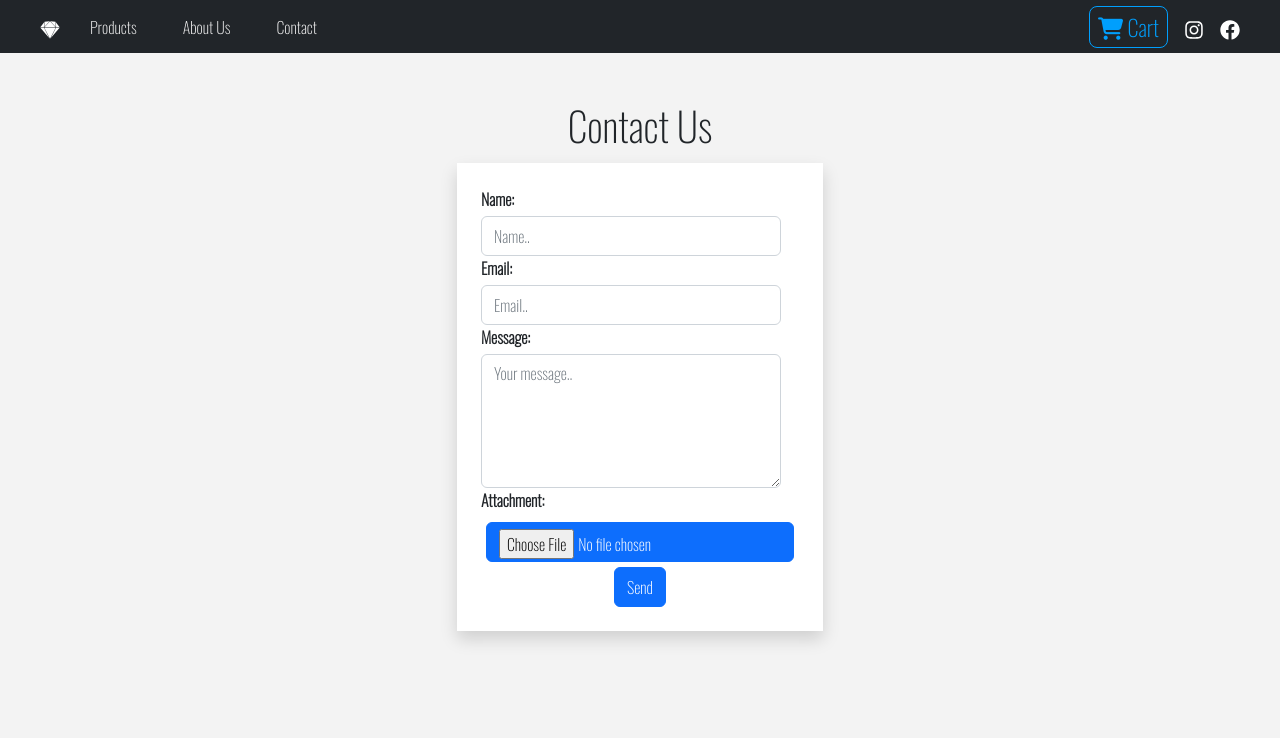
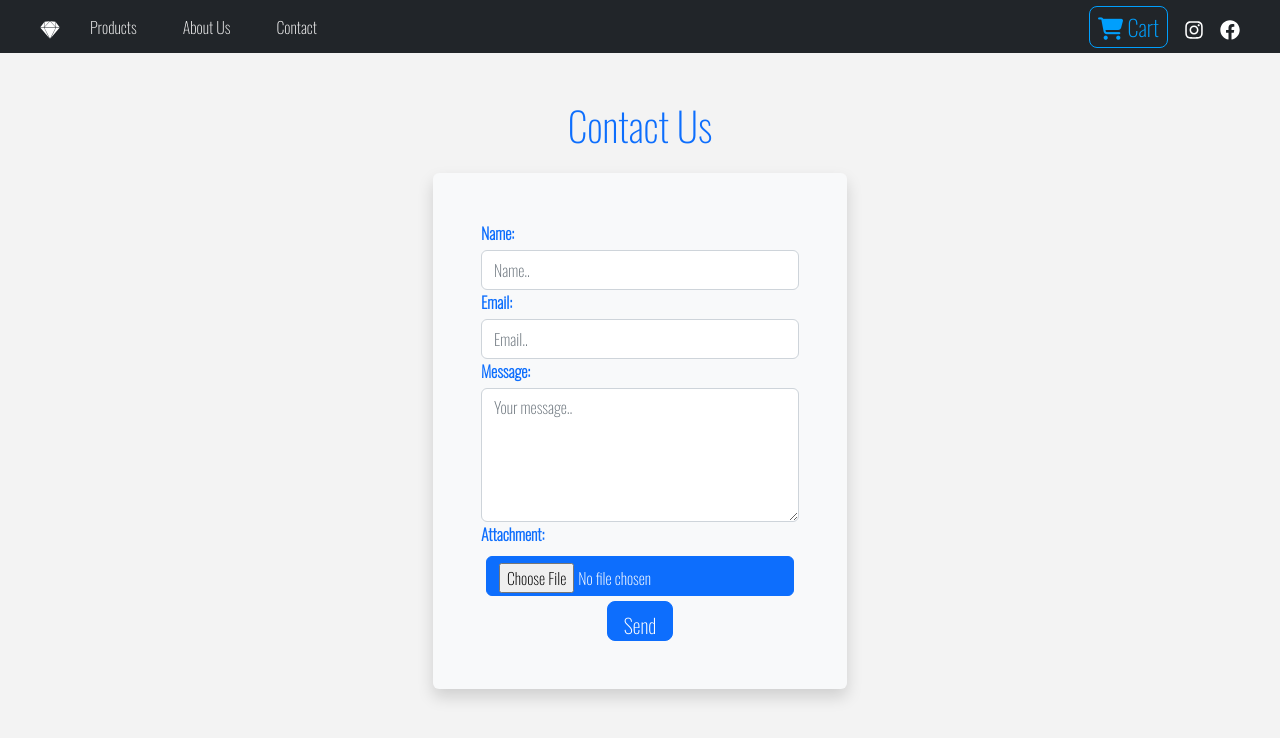
Before and after one commit to Danielgum94/fitness-shop, a React (Create React App) app: page /contact in a window 1280 px wide. Shown: the top 738 px of the page. Built offline with nearby package versions, Linux system fonts and the light colour scheme.

Commit message:
Add files via upload

```diff
--- a/src/components/Contact.jsx
+++ b/src/components/Contact.jsx
@@ -43,35 +43,33 @@ export default function Contact() {
 
     return (
       <div className="container">
-          <div style={{margin: ''}} className="text-center mt-5 mb-0">
-            <h1 id="contact-header">Contact Us</h1>
+        <div className="text-center mt-5 mb-4">
+          <h1 id="contact-header" className="text-primary">Contact Us</h1>
         </div>
         <div className="d-flex justify-content-center align-items-center" style={{ minHeight: '60vh' }}>
-            <form className="contact-form bg-white p-4 shadow" ref={form} onSubmit={sendEmail}>
+          <form className="contact-form bg-light p-5 shadow rounded" ref={form} onSubmit={sendEmail}>
             <div className="form-group">
-                <label htmlFor="name" className="label-c">Name:</label>
+              <label htmlFor="name" className="label-c text-primary">Name:</label>
               <input
                 className="form-control"
                 id="name"
                 name="user_name"
                 type="text"
                 placeholder="Name.."
-                  style={{ maxWidth: '300px' }}
               />
             </div>
             <div className="form-group">
-                <label htmlFor="email" className="label-c">Email:</label>
+              <label htmlFor="email" className="label-c text-primary">Email:</label>
               <input
                 className="form-control"
                 id="email"
                 name="user_email"
                 type="email"
                 placeholder="Email.."
-                  style={{ maxWidth: '300px' }}
               />
             </div>
             <div className="form-group">
-                <label htmlFor="message" className="label-c">Message:</label>
+              <label htmlFor="message" className="label-c text-primary">Message:</label>
               <textarea
                 name="message"
                 className="form-control"
@@ -79,24 +77,24 @@ export default function Contact() {
                 cols={5}
                 rows={5}
                 placeholder="Your message.."
-                  style={{ maxWidth: '300px' }}
               ></textarea>
             </div>
             <div className="form-group">
-              <label htmlFor="attachment">Attachment:</label>
+              <label htmlFor="attachment" className="text-primary">Attachment:</label>
               <input
                 className="btn btn-primary custom-upload-button form-group text-center"
                 type="file"
                 name="attachment"
                 id="attachment"
-                  style={{ display: 'block', margin: '5px'}}
+                style={{ display: 'block', margin: '5px' }}
                 onClick={handleUploadClick}
 />
+
             </div>
             <div className="form-group text-center">
               <input
                 id="send-btn"
-                  className="btn btn-primary"
+                className="btn btn-primary btn-lg"
                 type="submit"
                 value="Send"
               />
@@ -105,6 +103,4 @@ export default function Contact() {
         </div>
       </div>
     );
-
-
     }
--- a/src/components/Payment.jsx
+++ b/src/components/Payment.jsx
@@ -1,13 +1,12 @@
-import React, {useState} from 'react'
-import './CSS/payment.css'
+import React, { useState } from 'react';
+import './CSS/payment.css';
 
 export default function Payment(props) {
-
-    const [cardNumber, setCardNumber] = useState("");
-  const [cardName, setCardName] = useState("");
-  const [expiryDate, setExpiryDate] = useState("");
-  const [cvv, setCvv] = useState("");
-  const [id, setId] = useState("");
+  const [cardNumber, setCardNumber] = useState('');
+  const [cardName, setCardName] = useState('');
+  const [expiryDate, setExpiryDate] = useState('');
+  const [cvv, setCvv] = useState('');
+  const [id, setId] = useState('');
 
   const handleSubmit = (e) => {
     e.preventDefault();
@@ -15,11 +14,14 @@ export default function Payment(props) {
   };
 
   return (
+    <div className="container d-flex justify-content-center align-items-center mt-5 h-100">
+      <div className="payment-box p-4 shadow rounded">
         <form className="payment-form" onSubmit={handleSubmit}>
-    <div className="form-row">
+          <div className="form-group">
             <label htmlFor="cardNumber">Card Number:</label>
             <input
               type="text"
+              className="form-control"
               id="cardNumber"
               value={cardNumber}
               onChange={(e) => setCardNumber(e.target.value)}
@@ -27,19 +29,21 @@ export default function Payment(props) {
               maxLength="19"
             />
           </div>
-    <div className="form-row">
+          <div className="form-group">
             <label htmlFor="cardName">Name on Card:</label>
             <input
               type="text"
+              className="form-control"
               id="cardName"
               value={cardName}
               onChange={(e) => setCardName(e.target.value)}
             />
           </div>
-    <div className="form-row">
+          <div className="form-group">
             <label htmlFor="expiryDate">Expiry Date:</label>
             <input
               type="text"
+              className="form-control"
               id="expiryDate"
               value={expiryDate}
               onChange={(e) => setExpiryDate(e.target.value)}
@@ -47,10 +51,11 @@ export default function Payment(props) {
               maxLength="5"
             />
           </div>
-    <div className="form-row">
+          <div className="form-group">
             <label htmlFor="cvv">CVV:</label>
             <input
               type="text"
+              className="form-control"
               id="cvv"
               value={cvv}
               onChange={(e) => setCvv(e.target.value)}
@@ -58,21 +63,21 @@ export default function Payment(props) {
               maxLength="3"
             />
           </div>
-    <div className="form-row">
+          <div className="form-group">
             <label htmlFor="id">ID:</label>
             <input
               type="text"
+              className="form-control"
               id="id"
               value={id}
               onChange={(e) => setId(e.target.value)}
             />
           </div>
-    <div className="form-row">
-      <button  type="submit">Pay</button>
+          <div className="form-group">
+            <button type="submit" className="btn btn-primary btn-block mt-2">Pay</button>
           </div>
-    <h3 style={{color: 'white'}}>Total Amount: {props.amount}</h3>
-
         </form>
-
+      </div>
+    </div>
   );
-};
+}
```
Lines whose indentation alone changed are shown as unchanged.
